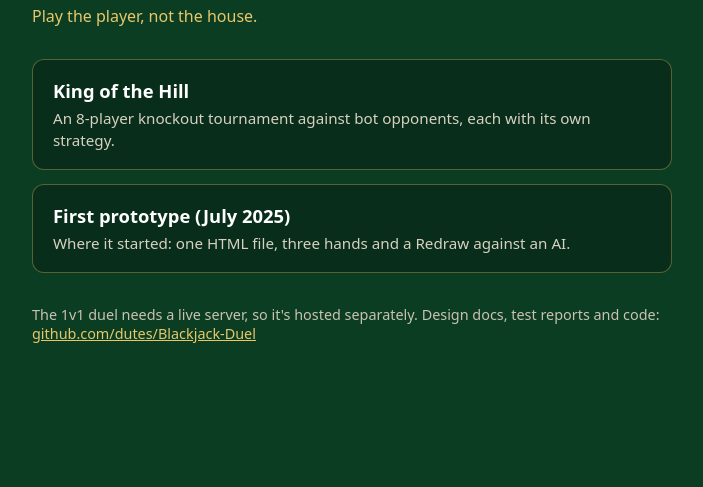
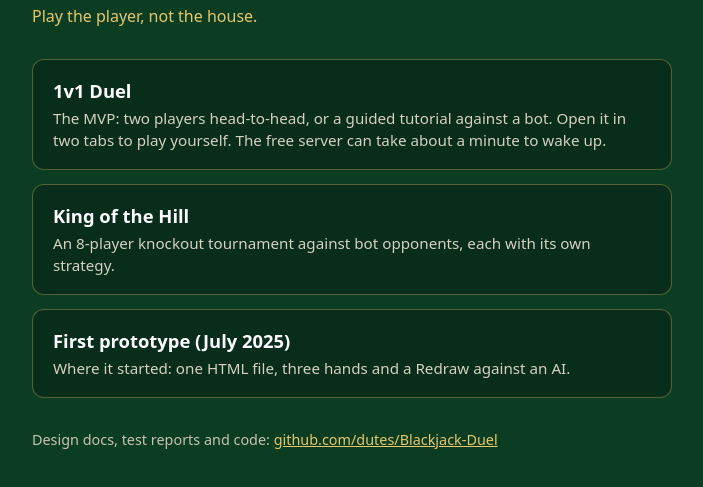
Before and after one commit to dutes/Blackjack-Duel, a plain HTML site: page site/index.html in a window 1280 px wide. Shown: the part 99-586 px from the top of the page, without its empty margins (288-991 px from the left). Drawn offline with Linux system fonts and the light colour scheme.

Commit message:
Link the live 1v1 duel on Render
Co-Authored-By: Claude Opus 5.5 <noreply@anthropic.com>
Claude-Session: https://claude.ai/code/session_01HYw6SoFSBtk3fQcfwqd9gu

```diff
--- a/site/index.html
+++ b/site/index.html
@@ -22,6 +22,10 @@
     <h1>Blackjack Duel</h1>
     <p class="tag">Play the player, not the house.</p>
 
+    <a class="card" href="https://blackjack-duel.onrender.com">
+      <strong>1v1 Duel</strong>
+      <span>The MVP: two players head-to-head, or a guided tutorial against a bot. Open it in two tabs to play yourself. The free server can take about a minute to wake up.</span>
+    </a>
     <a class="card" href="king-of-the-hill/">
       <strong>King of the Hill</strong>
       <span>An 8-player knockout tournament against bot opponents, each with its own strategy.</span>
@@ -32,7 +36,6 @@
     </a>
 
     <footer>
-      The 1v1 duel needs a live server, so it's hosted separately.
       Design docs, test reports and code: <a href="https://github.com/dutes/Blackjack-Duel">github.com/dutes/Blackjack-Duel</a>
     </footer>
   </main>
```
Also changed, not shown: README.md, duel/README.md.
